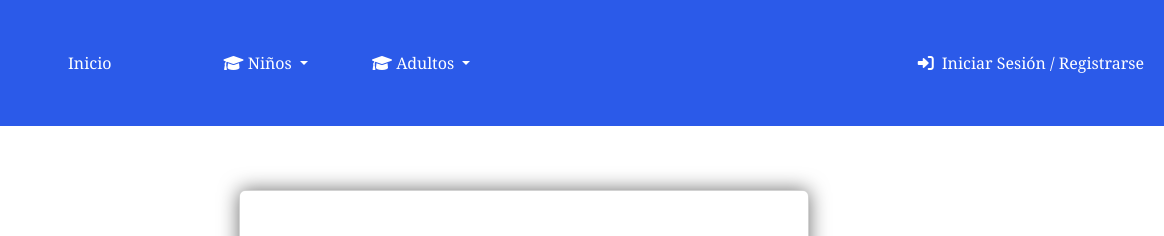
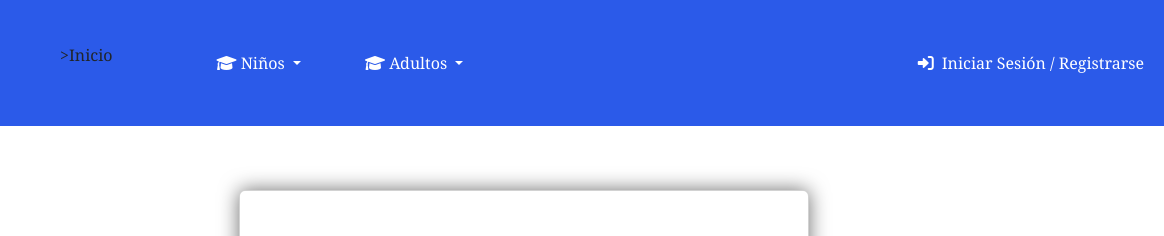
Before and after one commit to DanaYael/ROLLINGS-SCHOLL, a plain HTML site: page Tp#6/paginas/Session.html in a window 1280 px wide. Shown: the top 236 px of the page, 116-1280 px from the left. Drawn offline with nearby package versions, Linux system fonts and the light colour scheme.

Commit message:
poniendo comment

```diff
--- a/Tp#6/paginas/Session.html
+++ b/Tp#6/paginas/Session.html
@@ -42,7 +42,7 @@
           <div class="collapse navbar-collapse" id="navbarSupportedContent">
             <ul class="navbar-nav me-auto mb-2 mb-lg-0">
               <li class="nav-item mx-5">
-                <a class="nav-link active" aria-current="page" href="#"
+                <!-- <a class="nav-link active" aria-current="page" href="#" tengo quearreglar etso -->
                   >Inicio</a
                 >
               </li>
```
